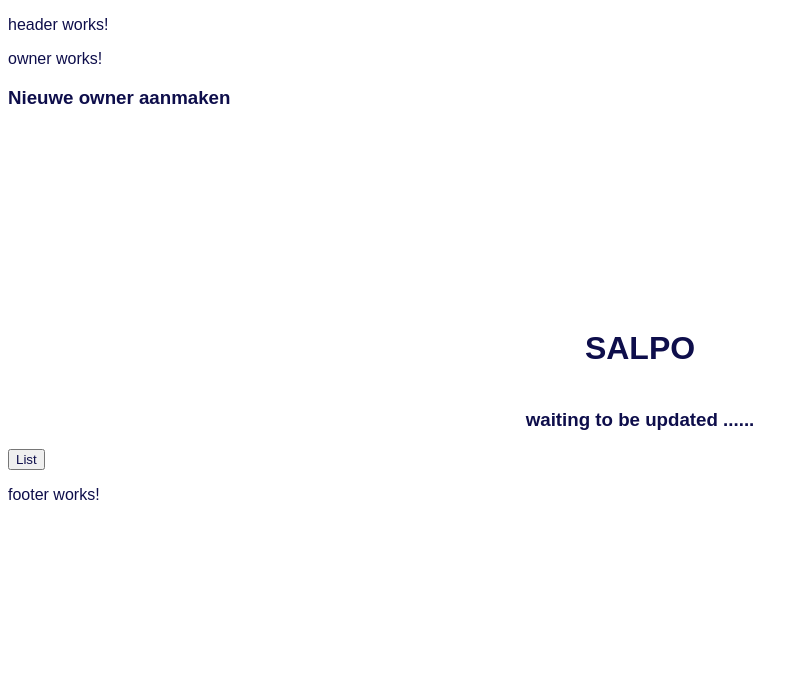
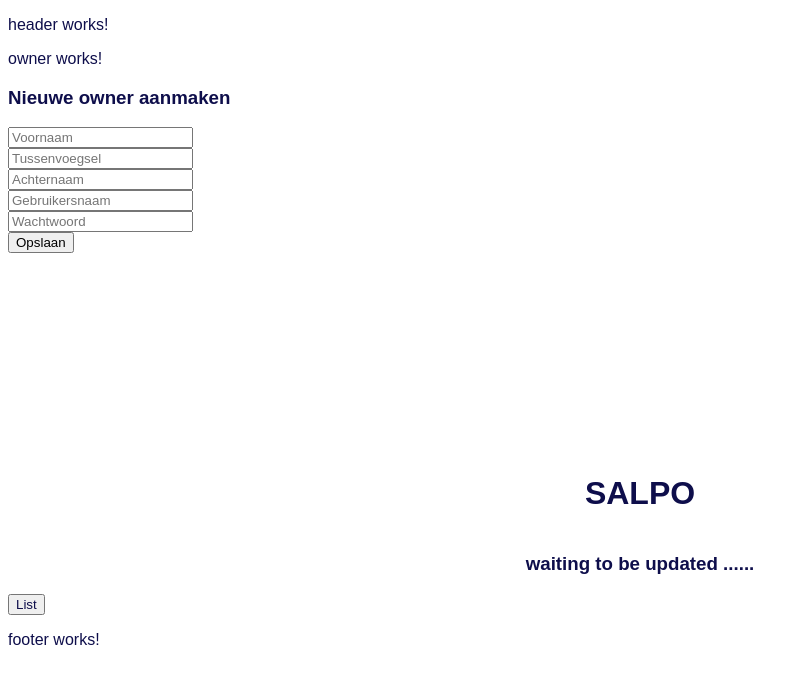
Before and after one commit to MLSchreur/Salpo, an Angular app: page / in a window 1280 px wide. Shown: the top 684 px of the page, without its empty margins (0-808 px from the left). Built offline with nearby package versions, Linux system fonts and the light colour scheme.

Commit message:
added postOwner + form

```diff
--- a/src/app/owner/owner.component.html
+++ b/src/app/owner/owner.component.html
@@ -4,11 +4,11 @@
 
 <h3>Nieuwe owner aanmaken</h3>
 
-    <!-- <input class="invoer" [(ngModel)]="leerlingAanmaken.voornaam" placeholder="Voornaam" id="gebruikerVoornaam"><br>
-    <input class="invoer" [(ngModel)]="leerlingAanmaken.tussenvoegsel" placeholder="Tussenvoegsel"><br>
-    <input class="invoer" [(ngModel)]="leerlingAanmaken.achternaam" placeholder="Achternaam"><br>
-    <input class="invoer" [(ngModel)]="leerlingAanmaken.gebruikersnaam" placeholder="Gebruikersnaam"><br>
-    <input class="invoer" [(ngModel)]="leerlingAanmaken.wachtwoord" placeholder="Wachtwoord"><br>
+    <input class="invoer" [(ngModel)]="ownerAanmaken.firstName" placeholder="Voornaam" id="gebruikerVoornaam"><br>
+    <input class="invoer" [(ngModel)]="ownerAanmaken.insertion" placeholder="Tussenvoegsel"><br>
+    <input class="invoer" [(ngModel)]="ownerAanmaken.lastName" placeholder="Achternaam"><br>
+    <input class="invoer" [(ngModel)]="ownerAanmaken.username" placeholder="Gebruikersnaam"><br>
+    <input class="invoer" [(ngModel)]="ownerAanmaken.password" placeholder="Wachtwoord"><br>
     <label class="button" id="opslaan">
-    <a (click)="postOwner()">Leerling opslaan</a>
-    </label> -->
+    <button (click)="postOwner()">Opslaan</button>
+    </label>
--- a/src/app/owner/owner.component.ts
+++ b/src/app/owner/owner.component.ts
@@ -1,4 +1,6 @@
-import { Component, OnInit } from '@angular/core';
+import { Component, OnInit, NgModule } from '@angular/core';
+import { Owner } from './owner';
+import { OwnerService } from './owner.service';
 
 @Component({
   selector: 'app-owner',
@@ -7,9 +9,20 @@ import { Component, OnInit } from '@angular/core';
 })
 export class OwnerComponent implements OnInit {
 
-  constructor() { }
+  constructor(private ownerService: OwnerService) { }
 
   ngOnInit() {
   }
 
+  ownerAanmaken:  Owner = new Owner;
+  ownerId:        number;
+
+  postOwner(){
+    console.log(this.ownerAanmaken);
+    this.ownerService.postOwner(this.ownerAanmaken).subscribe(ownerId => {
+      console.log("Owner aangemaakt, succes! - " + ownerId);
+      this.ownerId = +ownerId;
+    });
+  }
+
 }
--- /dev/null
+++ b/src/app/owner/owner.service.ts
@@ -0,0 +1,23 @@
+import { Injectable }               from '@angular/core';
+// net zoals in Postman, HTTP request levert een response op:
+import { Http, Response, Headers }  from '@angular/http';
+import { Observable }               from 'rxjs/Observable';
+
+import { Owner }                    from './owner';
+import { AppGlobalService }         from '../app.global.service';
+
+@Injectable()
+export class OwnerService {
+
+  constructor(private http: Http, private appGlobalService: AppGlobalService) { }
+
+  private baseUrl: string = this.appGlobalService.baseUrl + "/owner";
+  private headers = new Headers({ 'Content-Type': 'application/json' });
+  //private headersXml          = new Headers({ 'Content-Type': 'text/xml' });          //waarschijnlijk niet nodig
+  //private headersImg          = new Headers({ 'Content-Type': 'text/plain' });        //waarschijnlijk niet nodig
+
+  postOwner(owner: Owner) {
+    console.log("owner.service - postOwner");
+    return this.http.post(this.baseUrl, JSON.stringify(owner), { headers: this.headers }).map(res => res.text());
+  }
+}
```
Also changed, not shown: src/app/app.module.ts (+7 -1 lines).
